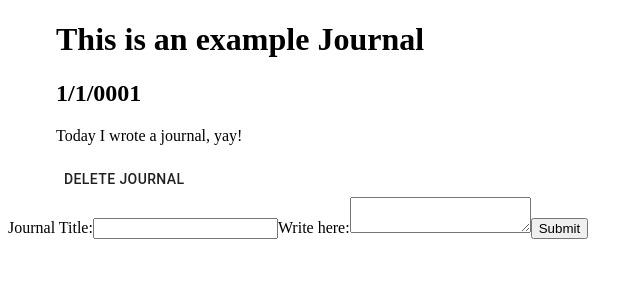
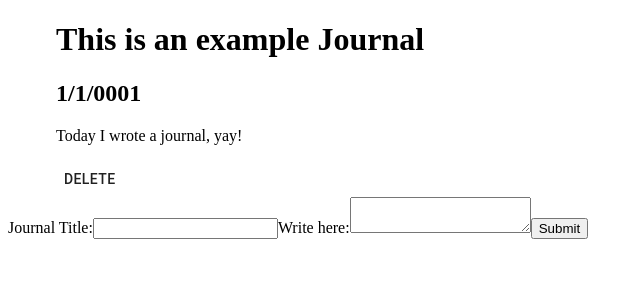
Before and after one commit to KyleMcKell/React-Journal, a React (Create React App) app: page / in a window 1280 px wide. Shown: the top 300 px of the page, without its empty margins (0-643 px from the left). Built offline with nearby package versions, Linux system fonts and the light colour scheme.

Commit message:
journal deletes an entry when clicked

```diff
--- a/src/components/Journal.js
+++ b/src/components/Journal.js
@@ -27,21 +27,25 @@ export const Journal = () => {
 		setEntries([...entries, newEntry]);
 	};
 
-	const handleDelete = () => {
+	const handleDelete = (entry) => {
 		//todo add logic to delete entry
+		setEntries(entries.filter((e) => e !== entry));
 	};
 
 	return (
 		<div>
 			<Container>
 				{entries.map((entry) => {
-					return <JournalEntry key={uuidv4()} entry={entry} />;
+					return (
+						<JournalEntry
+							key={uuidv4()}
+							entry={entry}
+							handleDelete={handleDelete}
+						/>
+					);
 				})}
 			</Container>
-			<JournalCreate
-				handleSubmit={handleSubmitCreate}
-				handleDelete={handleDelete}
-			/>
+			<JournalCreate handleSubmit={handleSubmitCreate} />
 		</div>
 	);
 };
--- a/src/components/JournalDelete.js
+++ b/src/components/JournalDelete.js
@@ -1,10 +1,10 @@
 import React from "react";
 import { Button } from "@material-ui/core";
 
-export const JournalDelete = ({ handleDelete }) => {
+export const JournalDelete = ({ handleDelete, entryKey }) => {
 	return (
 		<div>
-			<Button onClick={handleDelete}>Delete Journal</Button>
+			<Button onClick={() => handleDelete(entryKey)}>Delete Journal</Button>
 		</div>
 	);
 };
--- a/src/components/JournalEntry.js
+++ b/src/components/JournalEntry.js
@@ -1,6 +1,6 @@
 import { Container } from "@material-ui/core";
 import React from "react";
-import { JournalDelete } from "./JournalDelete";
+import { Button } from "@material-ui/core";
 
 export const JournalEntry = ({ entry, handleDelete }) => {
 	const title = entry.title;
@@ -12,7 +12,7 @@ export const JournalEntry = ({ entry, handleDelete }) => {
 			<h1>{title}</h1>
 			<h2>{date}</h2>
 			<p>{entryText}</p>
-			<JournalDelete handleDelete={handleDelete} />
+			<Button onClick={() => handleDelete(entry)}>Delete</Button>
 		</Container>
 	);
 };
```
